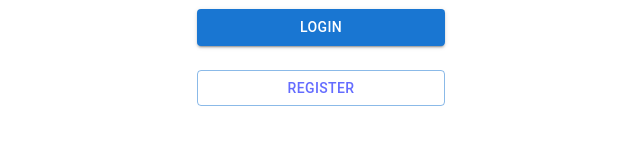
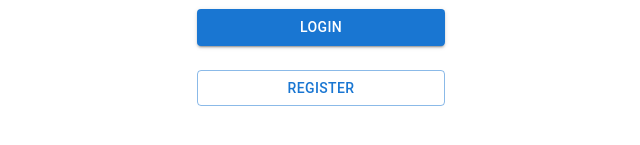
Before and after one commit to bgn2k/MERN_QUOTE_APP, a React (Vite) app in the folder client/: page /login in a window 1280 px wide. Shown: the part 487-632 px from the top of the page, without its empty margins (319-959 px from the left). Built offline with nearby package versions, Linux system fonts and the light colour scheme.

Commit message:
-- Modified the User component to Dashboard and code is working --

```diff
--- a/client/src/App.jsx
+++ b/client/src/App.jsx
@@ -3,7 +3,7 @@ import { Home } from "./Home";
 import { Login } from "./Login";
 import { Register } from "./Register";
 import { BrowserRouter as Router, Routes, Route } from "react-router-dom";
-import { User } from "./User";
+import { Dashboard } from "./Dashboard";
 function App() {
   return (
     <>
@@ -12,7 +12,7 @@ function App() {
           <Route path="/" element={<Home />} />
           <Route path="/login" element={<Login />} />
           <Route path="/register" element={<Register />} />
-          <Route path="/user" element={<User />} />
+          <Route path="/dashboard" element={<Dashboard />} />
         </Routes>
       </Router>
     </>
--- a/client/src/User.jsx
+++ b/client/src/Dashboard.jsx
@@ -1,7 +1,7 @@
 import React from "react";
 import { Button } from "@mui/material";
 import { useLocation, useNavigate } from "react-router-dom";
-export const User = () => {
+export const Dashboard = () => {
   const location = useLocation();
   const { userName } = location.state || {};
   const navigate = useNavigate();
--- a/client/src/Login.jsx
+++ b/client/src/Login.jsx
@@ -2,7 +2,6 @@ import React, { useState } from "react";
 import axios from "axios";
 import { Box, Typography, TextField, Button } from "@mui/material";
 import { Link, useNavigate } from "react-router-dom";
-import { User } from "./User";
 export const Login = () => {
   const [email, setEmail] = useState("");
   const [password, setPassword] = useState("");
@@ -28,7 +27,7 @@ export const Login = () => {
     if (token) {
       console.log("User Logged Successfully");
       setUserName(data.name);
-      navigate("/user", { state: { userName: data.name } });
+      navigate("/dashboard", { state: { userName: data.name } });
     } else {
       console.log("Unauthorized User");
       alert("Login Failed: Invalid Credentials");
@@ -38,7 +37,6 @@ export const Login = () => {
     console.log(data);
   }
   function handleRegister() {
-    const navigate = new useNavigate();
     navigate("/register");
   }
 
@@ -81,8 +79,13 @@ export const Login = () => {
           </Button>
         </Box>
         <br />
-        <Button variant="outlined" type="submit" fullWidth>
-          <Link to="/register">Register</Link>
+        <Button
+          variant="outlined"
+          type="submit"
+          fullWidth
+          onClick={handleRegister}
+        >
+          Register
         </Button>
       </>
     </>
```
